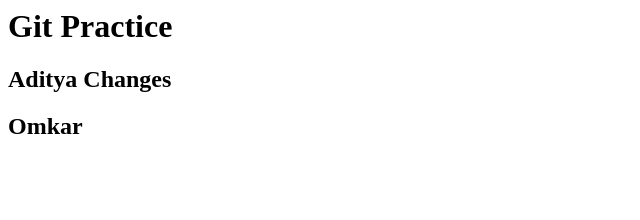
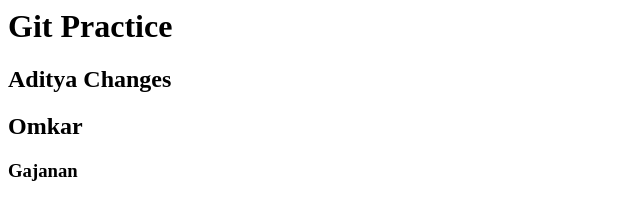
Before and after one commit to AdityaBhosale1904/hello, a plain HTML site: page index.html in a window 1280 px wide. Shown: the full height of the page, 0-640 px from the left. Drawn offline with Linux system fonts and the light colour scheme.

Commit message:
Added h3 tag

```diff
--- a/index.html
+++ b/index.html
@@ -1,3 +1,4 @@
 <h1>Git Practice</h1>
 <h2>Aditya Changes</h2>
 <h2>Omkar</h2>
+<h3>Gajanan</h3>
```
